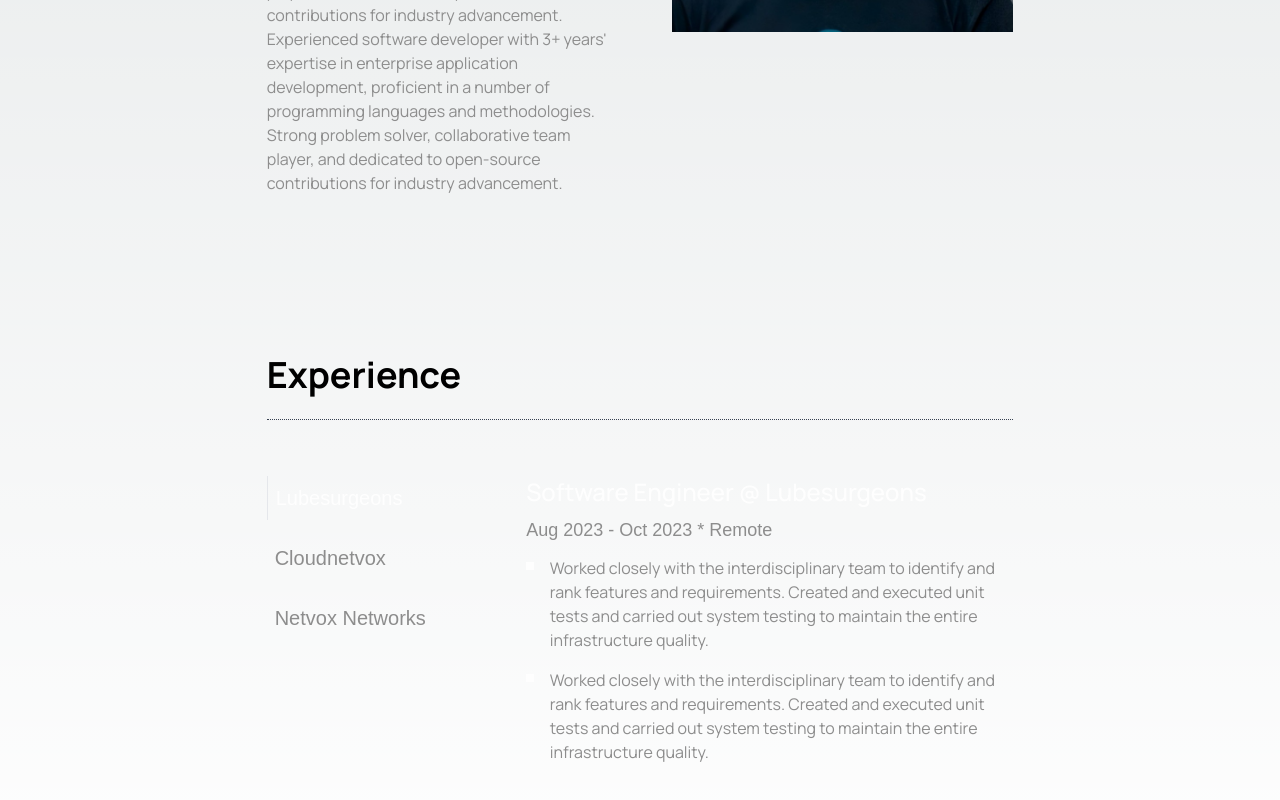
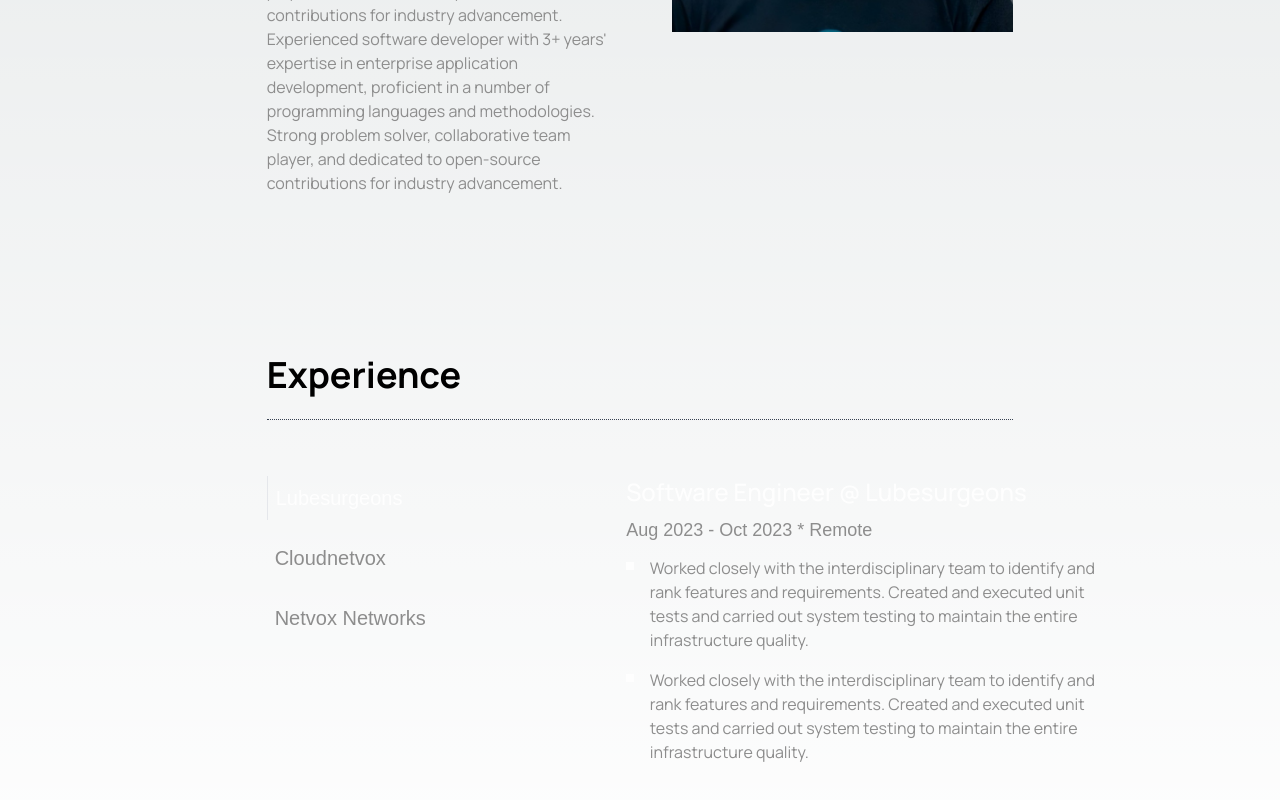
Before and after one commit to zyzer01/portfolio-zyzer, a Next.js app: page / in a window 1280 px wide. Shown: the part 1252-2052 px from the top of the page. Built offline with nearby package versions, Linux system fonts and the light colour scheme; a web font is replaced by a local one.

Commit message:
update Experience.tsx

```diff
--- a/src/components/Experience.tsx
+++ b/src/components/Experience.tsx
@@ -1,7 +1,6 @@
 'use client';
-
 import { experience } from '@/utils/items';
-import { motion } from 'framer-motion';
+import { motion, AnimatePresence } from 'framer-motion';
 import { useState } from 'react';
 
 const Experience = () => {
@@ -33,25 +32,35 @@ const Experience = () => {
             </ul>
           </nav>
         </div>
+
         <div className="col-span-2">
-          {experience.map((item) => (
-            <div key={item.id}>
-              {activeTab === item.company && (
+          {experience.map(
+            (item) =>
+              activeTab === item.company && (
+                <AnimatePresence mode="wait">
+                  <motion.div
+                    key={item.id}
+                    initial={{ opacity: 0, x: 0 }} // Initial position and opacity
+                    animate={{ opacity: 1, x: 100 }} // Animation when component is rendered
+                    exit={{ opacity: 0, x: 100 }} // Animation when component is removed
+                    transition={{ duration: 0.5 }} // Duration of the animation
+                  >
                     <div>
                       <h2 className="text-bright text-2xl font-medium">{item.jobDescription}</h2>
                       <p className="proggy pt-2 text-lg">{item.duration}</p>
                       <ul className="list-none pt-3">
-                    {item.achievements.map((point) => (
-                      <li className="flex pb-4">
+                        {item.achievements.map((point, index) => (
+                          <li key={index} className="flex pb-4">
                             <span className="mt-1.5 w-6 h-2 mr-4 bg-bright"></span>
                             {point}
                           </li>
                         ))}
                       </ul>
                     </div>
+                  </motion.div>
+                </AnimatePresence>
+              )
           )}
-            </div>
-          ))}
         </div>
       </div>
     </div>
```
Lines whose indentation alone changed are shown as unchanged.
